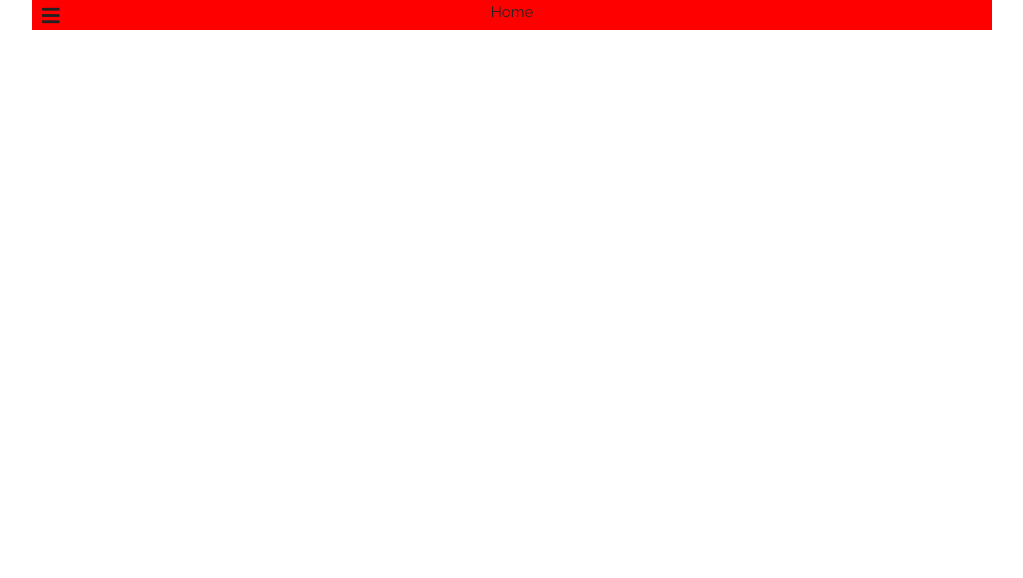
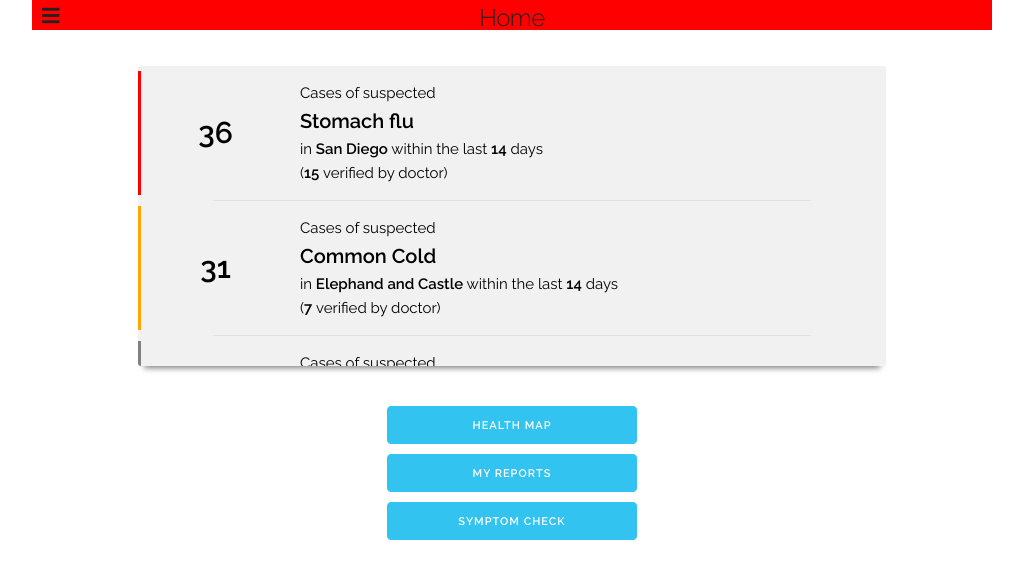
Before and after one commit to christiancheng/healthconnect, a plain HTML site: page index.html in a window 1280 px wide. Shown: the whole page, without its empty margins (128-1151 px from the left). Drawn offline with Linux system fonts and the light colour scheme.

Commit message:
homepage

```diff
--- a/css/skeleton.css
+++ b/css/skeleton.css
@@ -445,7 +445,10 @@ there.
 .header {
   background-color: red;
   padding: 0 0 0 0;
+  /* margin: 0 0 0 0; */
   height: 30px;
+  width: 100%;
+
 }
 .hamb{
   font-size: 20px;
@@ -455,3 +458,69 @@ there.
 .hamb i{
   padding-left: 10px;
 }
+
+.navbot{
+  text-align: center;
+  margin-top: 30px;
+}
+
+.navbot .but{
+  display: inline-block;
+  width: 250px;
+}
+
+.entry{
+  display: inline-block;
+  text-decoration: none;
+  display: flex;
+  padding: 10px 0 10px  0;
+  color: black;
+  margin: 5px 0 5px  0;
+  /* border-color: grey;
+  border-radius:5px;
+  border-width: 1px;
+  border-style: solid;
+  margin: 5px; */
+  overflow-x: hidden;
+  border-left-style: solid;
+}
+.entry .num{
+  text-align: center;
+  flex: 0 0 20%;
+  display: flex;
+  flex-direction: column;
+  justify-content: center;
+  font-size: 30px;
+  /* border-color: red;
+  border-radius: 2px;
+  border-width: 3px;
+  border-style: solid; */
+  font-weight: bold;
+}
+.entry .other{
+  flex: 0 0 80%;
+  /* display: flex; */
+  /* flex-direction: column; */
+  /* justify-content: center; */
+  padding-left: 10px;
+}
+
+.feed{
+
+  padding: 10px;
+
+}
+
+.feedbox{
+  /* text-align: center; */
+  overflow: scroll;
+  height: 300px;
+  background-color: #F1F1F1;
+  border-radius: 3px;
+  box-shadow: 0 8px 6px -6px grey;
+}
+
+a:hover {
+  background-color: red;
+  color: white;
+}
--- a/index.html
+++ b/index.html
@@ -44,14 +44,57 @@
         <div class="hamb">
           <i class="fas fa-bars" onclick="openSide()"></i>
         </div>
-        <div style="display: inline-block">Home</div>
+        <h5 style="display: inline-block">Home</h5>
       <div>
     </div>
+  </div>
+
+  <div class="container feed">
+    <div class="row feedbox">
+      <a href="#" class="entry" style="border-color: red">
+        <!-- <div class="entry"> -->
+          <div class="num">36 </div>
+          <div class="other ">Cases of suspected
+            <div style="font-weight: bold; font-size: 20px">Stomach flu</div>
+            in <div style="font-weight: bold; font-size: 15px; display: inline">San Diego</div>
+            within the last <div style="font-weight: bold; font-size: 15px; display: inline">14</div> days <br>(<div style="font-weight: bold; display: inline">15 </div> verified by doctor)
+          </div>
+
+      </a>
+      <hr style="width: 80%; margin: 0 auto;">
+      <a href="#" class="entry" style="border-color: orange">
+          <!-- <div class="entry"> -->
+            <div class="num">31 </div>
+            <div class="other ">Cases of suspected
+              <div style="font-weight: bold; font-size: 20px">Common Cold</div>
+              in <div style="font-weight: bold; font-size: 15px; display: inline">Elephand and Castle</div>
+              within the last <div style="font-weight: bold; font-size: 15px; display: inline">14</div> days <br>(<div style="font-weight: bold; display: inline">7 </div> verified by doctor)
+            </div>
+
+        </a>
+        <hr style="width: 80%; margin: 0 auto;">
+        <a href="#" class="entry" style="border-color: grey">
+            <!-- <div class="entry"> -->
+              <div class="num">22 </div>
+              <div class="other ">Cases of suspected
+                <div style="font-weight: bold; font-size: 20px">Meningitis B</div>
+                in <div style="font-weight: bold; font-size: 15px; display: inline">Elephant and Castle</div>
+                within the last <div style="font-weight: bold; font-size: 15px; display: inline">7</div> days <br>(<div style="font-weight: bold; display: inline">10 </div> verified by doctor)
+              </div>
+
+          </a>
+    </div>
+  </div>
+
+  <div class="container navbot">
     <div class="row">
-
+        <a class="button button-primary but" href="#">Health Map</a>
     </div>
     <div class="row">
-
+        <a class="button button-primary but" href="#">My Reports</a>
+    </div>
+    <div class="row">
+        <a class="button button-primary but" href="#">Symptom Check</a>
     </div>
   </div>
 
```
